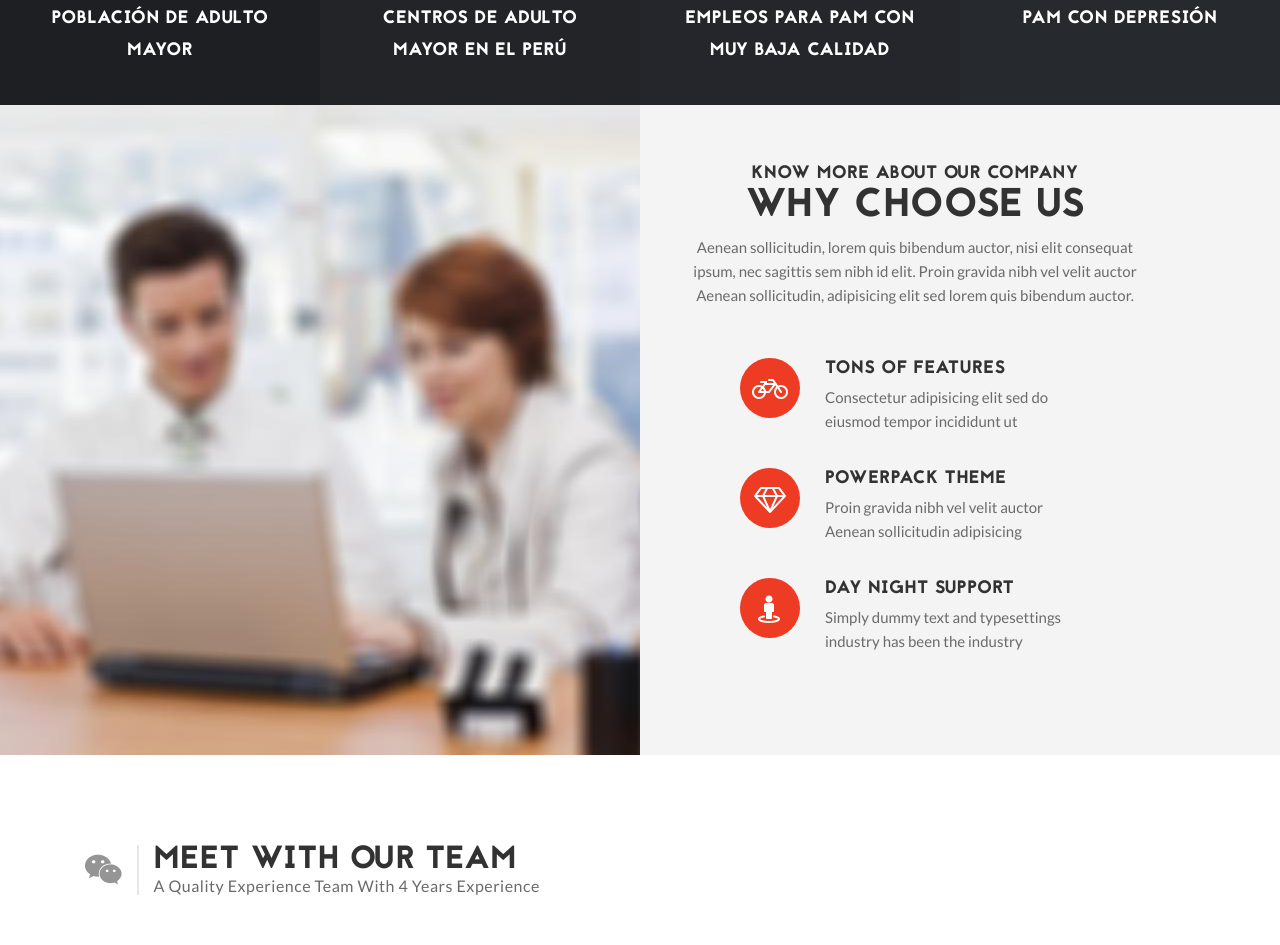
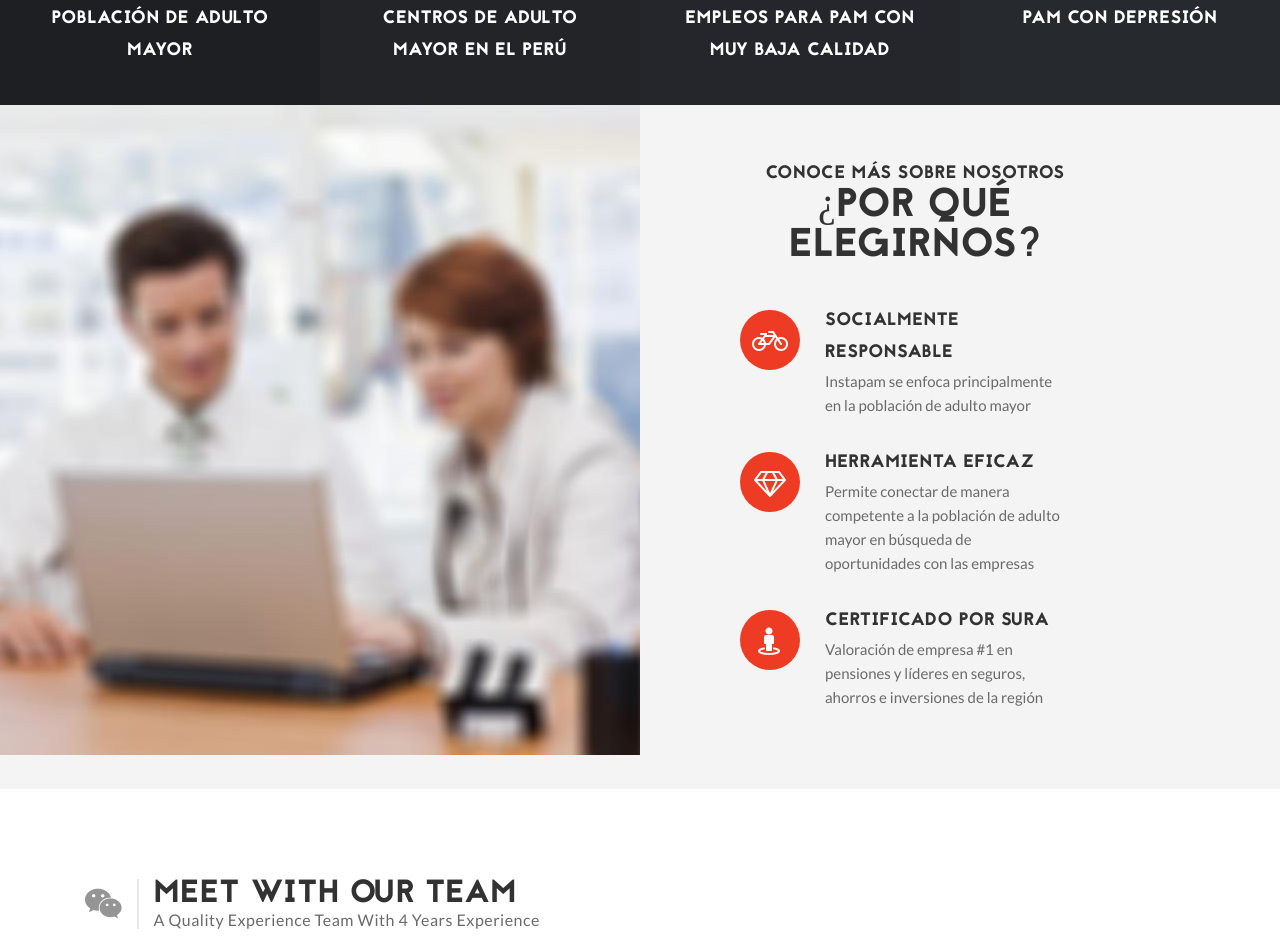
Before and after one commit to instapam/instapam.github.io, a plain HTML site: page index.html in a window 1280 px wide. Shown: the part 1337-2282 px from the top of the page. Drawn offline with Linux system fonts and the light colour scheme; some packages are replaced by stand-ins of ours.

Commit message:
Modificacion de beneficios de afiliarse

```diff
--- a/index.html
+++ b/index.html
@@ -345,11 +345,11 @@
 			</div>
 			<div class="col-md-6 ts-padding img-block-right">
 				<div class="img-block-head text-center">
-					<h2>Know More About Our Company</h2>
-					<h3>Why Choose Us</h3>
-					<p>Aenean sollicitudin, lorem quis bibendum auctor, nisi elit consequat ipsum, nec sagittis sem nibh id elit.
+					<h2>Conoce más sobre nosotros</h2>
+					<h3>¿Por qué elegirnos?</h3>
+					<!--<p>Aenean sollicitudin, lorem quis bibendum auctor, nisi elit consequat ipsum, nec sagittis sem nibh id elit.
 						Proin gravida nibh vel velit auctor Aenean sollicitudin, adipisicing elit sed lorem quis bibendum auctor.
-					</p>
+					</p>-->
 				</div>
 
 				<div class="gap-30"></div>
@@ -357,8 +357,8 @@
 				<div class="image-block-content">
 					<span class="feature-icon float-left"><i class="fa fa-bicycle"></i></span>
 					<div class="feature-content">
-						<h3>Tons of Features</h3>
-						<p>Consectetur adipisicing elit sed do eiusmod tempor incididunt ut</p>
+						<h3>Socialmente responsable</h3>
+                        <p>Instapam se enfoca principalmente en la población de adulto mayor</p>
 					</div>
 				</div>
 				<!--/ End 1st block -->
@@ -366,8 +366,8 @@
 				<div class="image-block-content">
 					<span class="feature-icon float-left"><i class="fa fa-diamond"></i></span>
 					<div class="feature-content">
-						<h3>PowerPack Theme</h3>
-						<p>Proin gravida nibh vel velit auctor Aenean sollicitudin adipisicing</p>
+						<h3>Herramienta eficaz</h3>
+					    <p>Permite conectar de manera competente a la población de adulto mayor en búsqueda de oportunidades con las empresas</p>
 					</div>
 				</div>
 				<!--/ End 1st block -->
@@ -375,8 +375,8 @@
 				<div class="image-block-content">
 					<span class="feature-icon float-left"><i class="fa fa-street-view"></i></span>
 					<div class="feature-content">
-						<h3>Day Night Support</h3>
-						<p>Simply dummy text and typesettings industry has been the industry</p>
+						<h3>Certificado por Sura</h3>
+						<p>Valoración de empresa #1 en pensiones y líderes en seguros, ahorros e inversiones de la región</p>
 					</div>
 				</div>
 				<!--/ End 1st block -->
```
